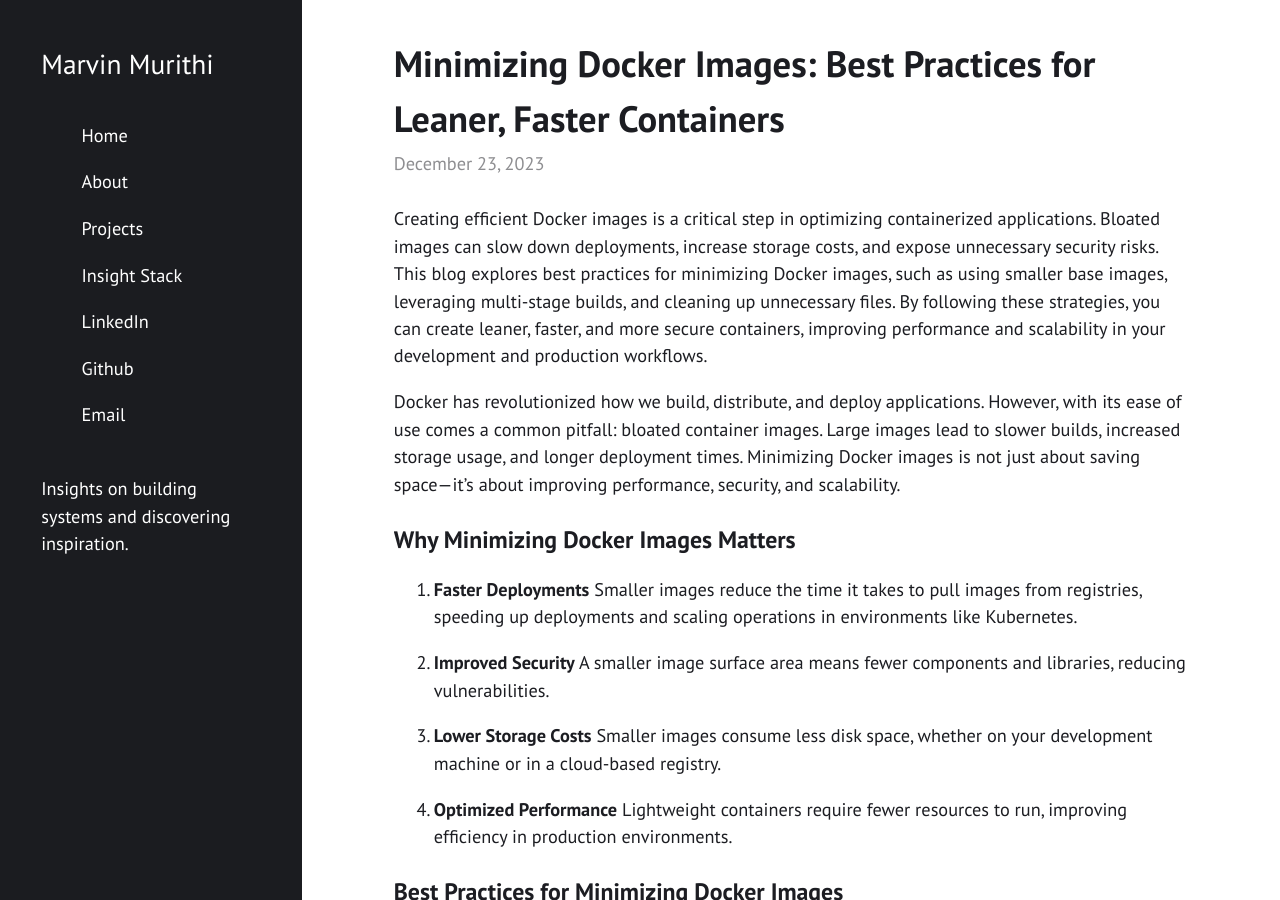
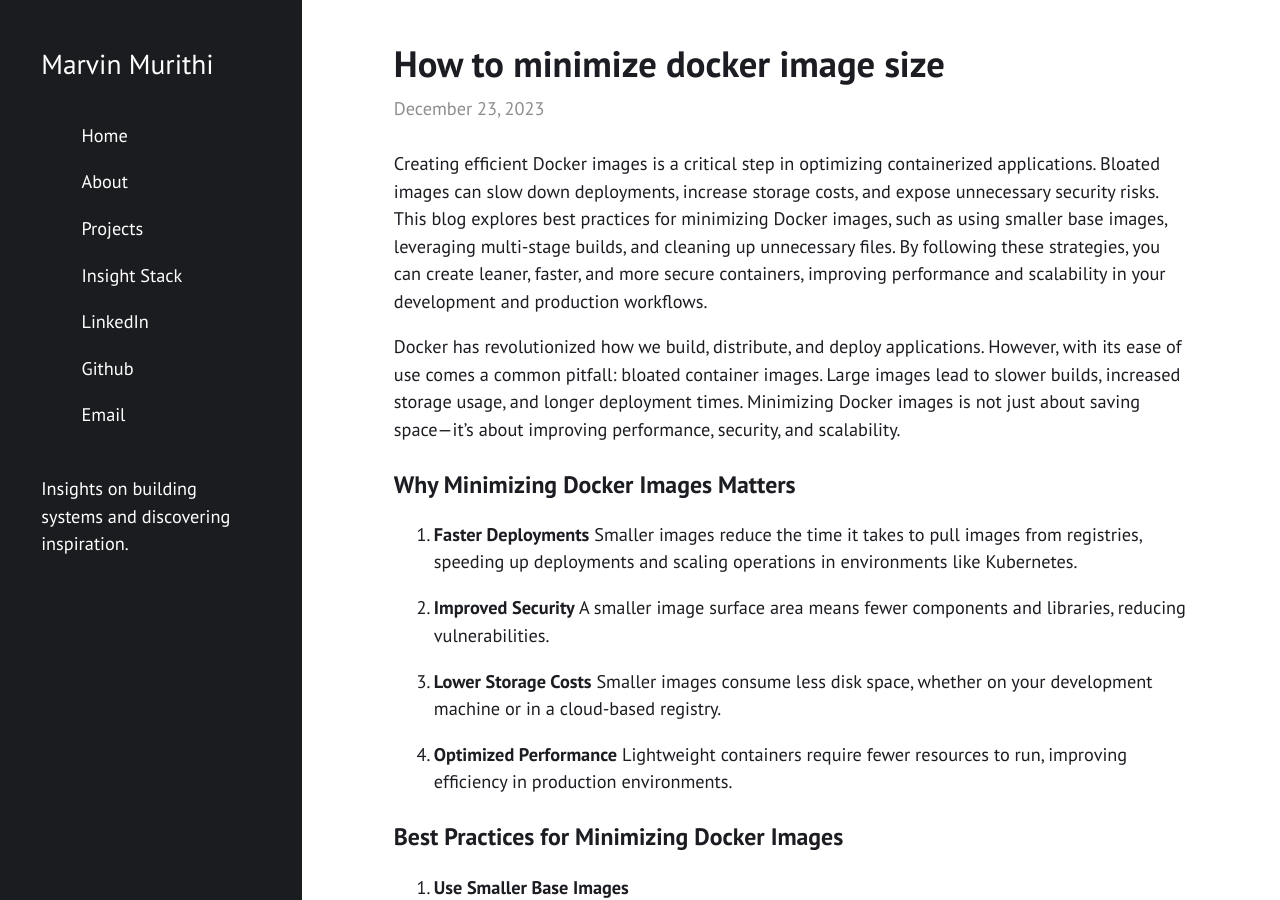
Before and after one commit to rimubytes/marvin, a Jekyll site: the page built from _posts/2023-12-23-docker-images.md, in a window 1280 px wide and 900 px high. Built offline with Jekyll 4.4.1, drawn with Linux system fonts in a browser that asks for light colours; nearby versions of some CDN libraries; library files that are not in the unit come from our copies.

Commit message:
fix: change title tag

```diff
--- a/_posts/2023-12-23-docker-images.md
+++ b/_posts/2023-12-23-docker-images.md
@@ -1,6 +1,6 @@
 ---
 layout: post
-title: "Minimizing Docker Images: Best Practices for Leaner, Faster Containers"
+title: "How to minimize docker image size"
 comments: true
 tags: docker ContainerOptimization
 excerpt_separator: <!--more-->
```
